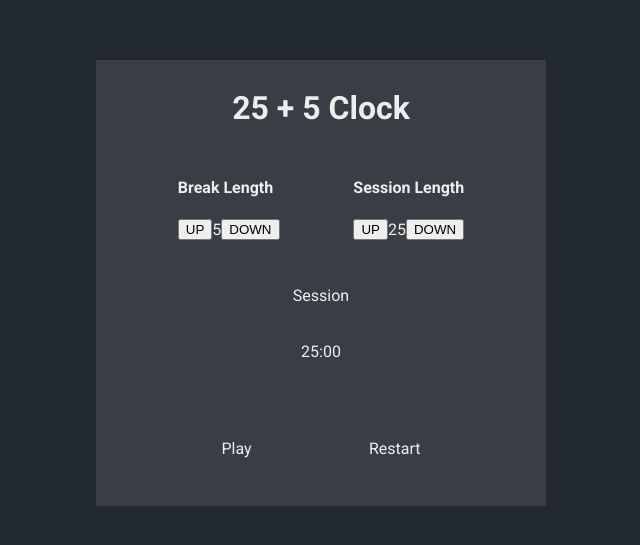
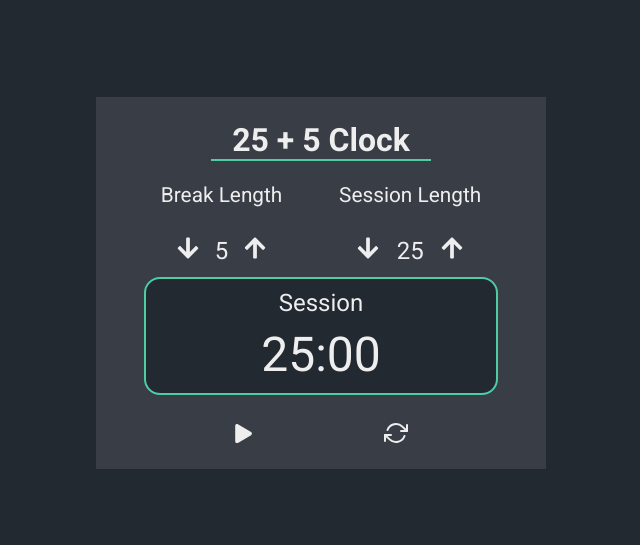
Before and after one commit to kpav33/pomodoro-timer, a React (Create React App) app: page / in a window 1280 px wide. Shown: the part 117-662 px from the top of the page, without its empty margins (319-959 px from the left). Built offline with nearby package versions, Linux system fonts and the light colour scheme.

Commit message:
Fixed audio bug, code clean up, modifed styling

```diff
--- a/package.json
+++ b/package.json
@@ -12,6 +12,7 @@
     "node-sass": "^5.0.0",
     "react": "^17.0.2",
     "react-dom": "^17.0.2",
+    "react-icons": "^4.2.0",
     "react-scripts": "4.0.3",
     "web-vitals": "^1.0.1"
   },
--- a/src/components/Buttons.js
+++ b/src/components/Buttons.js
@@ -2,8 +2,8 @@ import React, { useContext } from "react";
 
 import { Context } from "../Context";
 
-import ArrowUpwardIcon from "@material-ui/icons/ArrowUpward";
-import ArrowDownwardIcon from "@material-ui/icons/ArrowDownward";
+import { FaArrowUp } from "react-icons/fa";
+import { FaArrowDown } from "react-icons/fa";
 
 function Buttons() {
   const {
@@ -11,19 +11,46 @@ function Buttons() {
     setBreakLength,
     sessionLength,
     setSessionLength,
-    seconds,
     setMinutes,
     state,
-    setPlayPauseButton,
     playPauseButton,
   } = useContext(Context);
 
   return (
     <div className="buttons">
-      <div id="break-label">
+      <div id="break-label" className="label">
         <h4>Break Length</h4>
         <div className="breaks">
           <button
+            className="arrow"
+            id="break-decrement"
+            onClick={() => {
+              if (playPauseButton === false) {
+                setBreakLength((prevState) => {
+                  //console.log(prevState);
+                  if (prevState > 1) {
+                    return prevState - 1;
+                  } else {
+                    return 1;
+                  }
+                });
+              }
+              if (state === "break" && playPauseButton === false) {
+                setMinutes((prevState) => {
+                  if (prevState > 1) {
+                    return prevState - 1;
+                  } else {
+                    return 1;
+                  }
+                });
+              }
+            }}
+          >
+            <FaArrowDown />
+          </button>
+          <span id="break-length">{breakLength}</span>
+          <button
+            className="arrow"
             id="break-increment"
             onClick={() => {
               if (playPauseButton === false) {
@@ -47,141 +74,15 @@ function Buttons() {
               }
             }}
           >
-            UP
+            <FaArrowUp />
           </button>
-          {/*<ArrowUpwardIcon
-            id="break-increment"
-            onClick={() => {
-              if (playPauseButton === false) {
-                setBreakLength((prevState) => {
-                  console.log(prevState);
-                  if (prevState < 60) {
-                    return prevState + 1;
-                  } else {
-                    return prevState;
-                  }
-                });
-              }
-              if (state === "break" && playPauseButton === false) {
-                setMinutes((prevState) => {
-                  if (prevState < 60) {
-                    return prevState + 1;
-                  } else {
-                    return prevState;
-                  }
-                });
-              }
-            }}
-            fontSize="large"
-          />*/}
-          <span id="break-length">{breakLength}</span>
-          <button
-            id="break-decrement"
-            onClick={() => {
-              if (playPauseButton === false) {
-                setBreakLength((prevState) => {
-                  //console.log(prevState);
-                  if (prevState > 1) {
-                    return prevState - 1;
-                  } else {
-                    return 1;
-                  }
-                });
-              }
-              if (state === "break" && playPauseButton === false) {
-                setMinutes((prevState) => {
-                  if (prevState > 1) {
-                    return prevState - 1;
-                  } else {
-                    return 1;
-                  }
-                });
-              }
-            }}
-          >
-            DOWN
-          </button>
-          {/*<ArrowDownwardIcon
-            id="break-decrement"
-            onClick={() => {
-              if (playPauseButton === false) {
-                setBreakLength((prevState) => {
-                  console.log(prevState);
-                  if (prevState > 1) {
-                    return prevState - 1;
-                  } else {
-                    return 1;
-                  }
-                });
-              }
-              if (state === "break" && playPauseButton === false) {
-                setMinutes((prevState) => {
-                  if (prevState > 1) {
-                    return prevState - 1;
-                  } else {
-                    return 1;
-                  }
-                });
-              }
-            }}
-            fontSize="large"
-          />*/}
         </div>
       </div>
-      <div id="session-label">
+      <div id="session-label" className="label">
         <h4>Session Length</h4>
         <div className="sessions">
           <button
-            id="session-increment"
-            onClick={() => {
-              if (playPauseButton === false) {
-                setSessionLength((prevState) => {
-                  if (prevState < 60) {
-                    return prevState + 1;
-                  } else {
-                    return prevState;
-                  }
-                });
-              }
-              if (state == "session" && playPauseButton === false) {
-                setMinutes((prevState) => {
-                  if (prevState < 60) {
-                    return prevState + 1;
-                  } else {
-                    return prevState;
-                  }
-                });
-              }
-            }}
-          >
-            UP
-          </button>
-          {/*<ArrowUpwardIcon
-            id="session-increment"
-            onClick={() => {
-              if (playPauseButton === false) {
-                setSessionLength((prevState) => {
-                  if (prevState < 60) {
-                    return prevState + 1;
-                  } else {
-                    return prevState;
-                  }
-                });
-              }
-              if (state == "session" && playPauseButton === false) {
-                setMinutes((prevState) => {
-                  if (prevState < 60) {
-                    return prevState + 1;
-                  } else {
-                    return prevState;
-                  }
-                });
-              }
-            }}
-            fontSize="large"
-          />*/}
-          <span id="session-length">{sessionLength}</span>
-          <button
+            className="arrow"
             id="session-decrement"
             onClick={() => {
               if (playPauseButton === false) {
@@ -204,32 +105,35 @@ function Buttons() {
               }
             }}
           >
-            DOWN
+            <FaArrowDown />
           </button>
-          {/*<ArrowDownwardIcon
-            id="session-decrement"
+          <span id="session-length">{sessionLength}</span>
+          <button
+            className="arrow"
+            id="session-increment"
             onClick={() => {
               if (playPauseButton === false) {
                 setSessionLength((prevState) => {
-                  if (prevState > 1) {
-                    return prevState - 1;
+                  if (prevState < 60) {
+                    return prevState + 1;
                   } else {
-                    return 1;
+                    return prevState;
                   }
                 });
               }
               if (state === "session" && playPauseButton === false) {
                 setMinutes((prevState) => {
-                  if (prevState > 1) {
-                    return prevState - 1;
+                  if (prevState < 60) {
+                    return prevState + 1;
                   } else {
-                    return 1;
+                    return prevState;
                   }
                 });
               }
             }}
-            fontSize="large"
-          />*/}
+          >
+            <FaArrowUp />
+          </button>
         </div>
       </div>
     </div>
--- a/src/components/PomodoroTimer.js
+++ b/src/components/PomodoroTimer.js
@@ -2,6 +2,9 @@ import React, { useContext } from "react";
 import { Context } from "../Context";
 
 import Buttons from "./Buttons";
+import { FaPlay } from "react-icons/fa";
+import { FaPause } from "react-icons/fa";
+import { FiRefreshCw } from "react-icons/fi";
 
 function PomodoroTimer() {
   const {
@@ -9,7 +12,6 @@ function PomodoroTimer() {
     setSessionLength,
     setBreakLength,
     setSeconds,
-    sessionLength,
     seconds,
     minutes,
     setMinutes,
@@ -37,11 +39,11 @@ function PomodoroTimer() {
         <div id="test">
           {!playPauseButton ? (
             <div id="start_stop" onClick={() => setPlayPauseButton(true)}>
-              Play
+              <FaPlay />
             </div>
           ) : (
             <div id="start_stop" onClick={() => setPlayPauseButton(false)}>
-              Pause
+              <FaPause />
             </div>
           )}
         </div>
@@ -58,7 +60,7 @@ function PomodoroTimer() {
             setState("session");
           }}
         >
-          Restart
+          <FiRefreshCw />
         </div>
       </div>
       <audio
--- a/src/styles.scss
+++ b/src/styles.scss
@@ -42,7 +42,17 @@ font-family: 'Roboto', sans-serif;
 
 // || TITLE
 .title {
-  text-align: center;
+  display: flex;
+  justify-content: center;
+  align-items: center;
+
+  h1 {
+    margin: 0;
+    padding: 1rem 1rem 0rem 1rem;
+    text-align: center;
+    width: 220px;
+    border-bottom: 2px solid var(--green);
+  }
 }
 
 // || BUTTONS
@@ -51,33 +61,77 @@ font-family: 'Roboto', sans-serif;
   justify-content: space-evenly;
   align-items: center;
 
+  h4 {
+    font-weight: 400;
+    font-size: 1.3rem;
+  }
+
+  .label {
+    display: flex;
+    flex-direction: column;
+    justify-content: center;
+  }
+
   .breaks {
     display: flex;
-    justify-content: center;
+    justify-content: space-evenly;
     align-items: center;
+    font-size: 1.5rem;
   }
   .sessions {
     display: flex;
-    justify-content: center;
+    justify-content: space-evenly;
     align-items: center;
+    font-size: 1.5rem;
   }
+}
+
+// || ARROW INCREMENT/DECREMENT
+.arrow {
+  background: none;
+  border: none;
+  cursor: pointer;
+  color: var(--text);
+  font-size: 1.5rem;
 }
 
 // || POMODORO TIMER
 .pomodoroTimer {
   display: grid;
-  grid-template: 100px 150px 100px / 1fr;
+  grid-template: 100px 150px 50px / 1fr;
 
   .clock {
     display: flex;
     flex-direction: column;
     justify-content: space-evenly;
     align-items: center;
+    background: var(--background-app);
+    border: 2px solid var(--green);
+    border-radius: 1rem;
+    margin: 1rem 2.5rem;
+
+    #timer-label {
+      font-size: 1.5rem;
+    }
+
+    #time-left {
+      font-size: 3rem;
+    }
   }
 
   .controlButtons {
     display: flex;
     justify-content: space-evenly;
     align-items: center;
+    font-size: 1.2rem;
+
+    #start_stop {
+      cursor: pointer;
+    }
+
+    #reset {
+      font-size: 1.5rem;
+      cursor: pointer;
+    }
   }
 }
```
Also changed, not shown: src/Context.js (+18 -28 lines), 2 other files (tests, documents, lock files or other folders).
